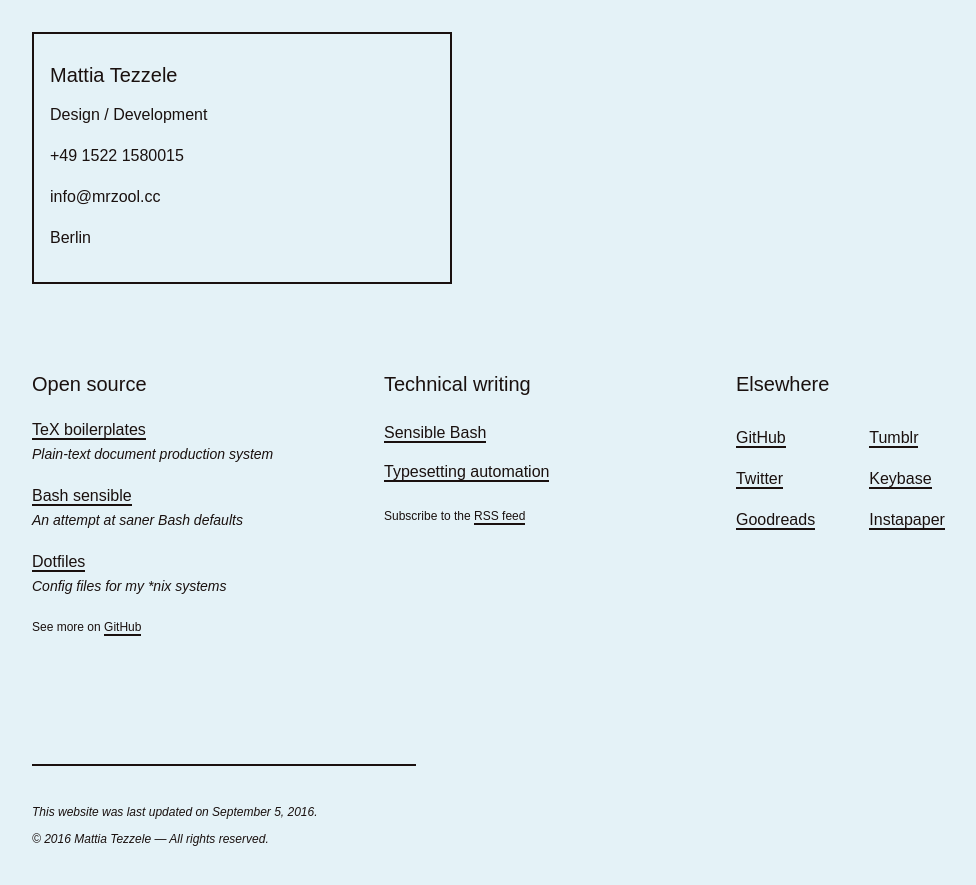
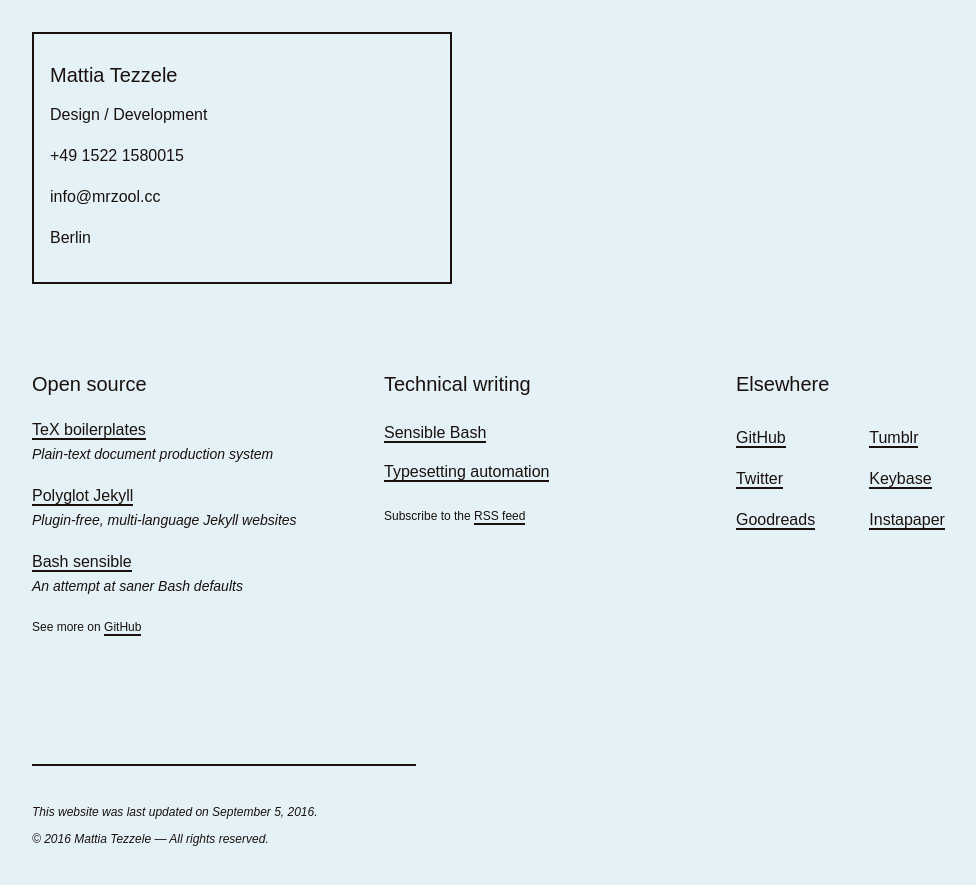
Before and after one commit to mrzool/mrzool.github.io, a Jekyll site: the page built from index.md, in a window 1280 px wide. Shown: the top 885 px of the page, without its empty margins (0-976 px from the left). Built offline with Jekyll 4.4.1, drawn with Linux system fonts in a browser that asks for light colours.

Commit message:
add polyglot jekyll

```diff
--- a/index.md
+++ b/index.md
@@ -10,12 +10,12 @@ opensource:
 - name: "TeX boilerplates"
   url: "http://mrzool.cc/tex-boilerplates"
   description: "Plain-text document production system"
+- name: "Polyglot Jekyll"
+  url: "http://github.com/mrzool/polyglot-jekyll"
+  description: "Plugin-free, multi-language Jekyll websites"
 - name: "Bash sensible"
   url: "http://github.com/mrzool/bash-sensible"
   description: "An attempt at saner Bash defaults"
-- name: "Dotfiles"
-  url: "http://github.com/mrzool/dotfiles"
-  description: "Config files for my *nix systems"
 
 elsewhere:
 - name: "GitHub"
```
